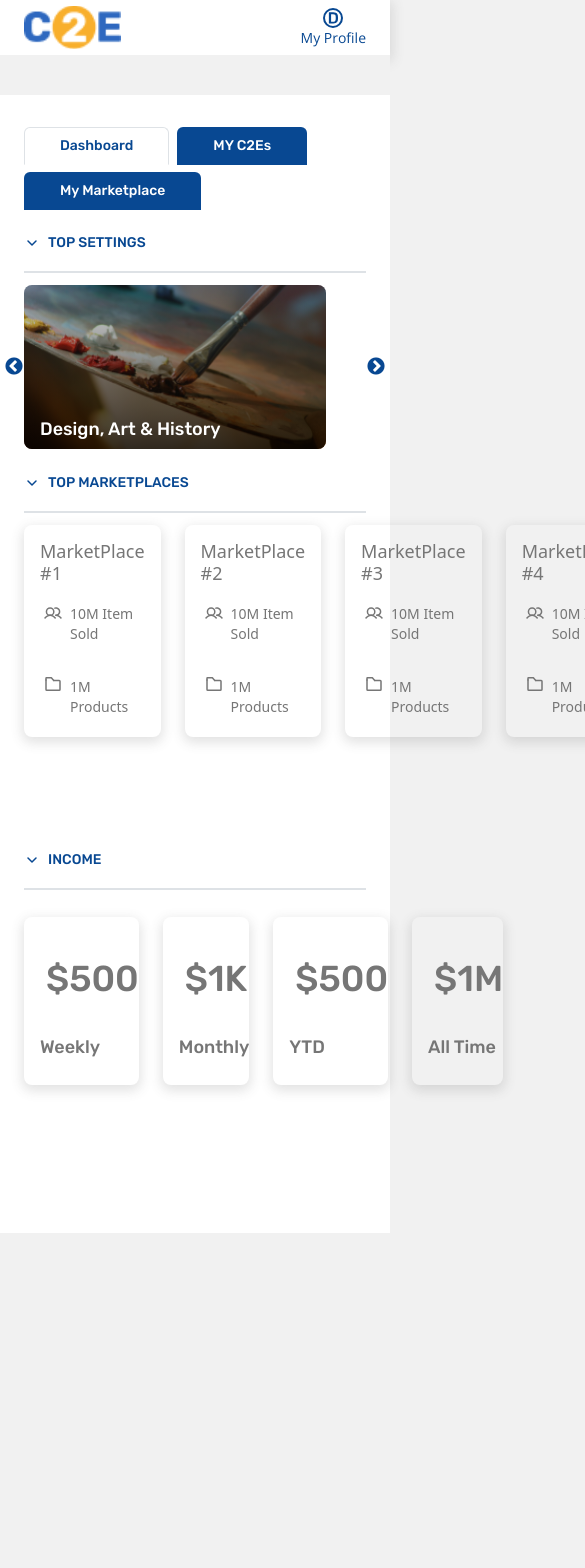
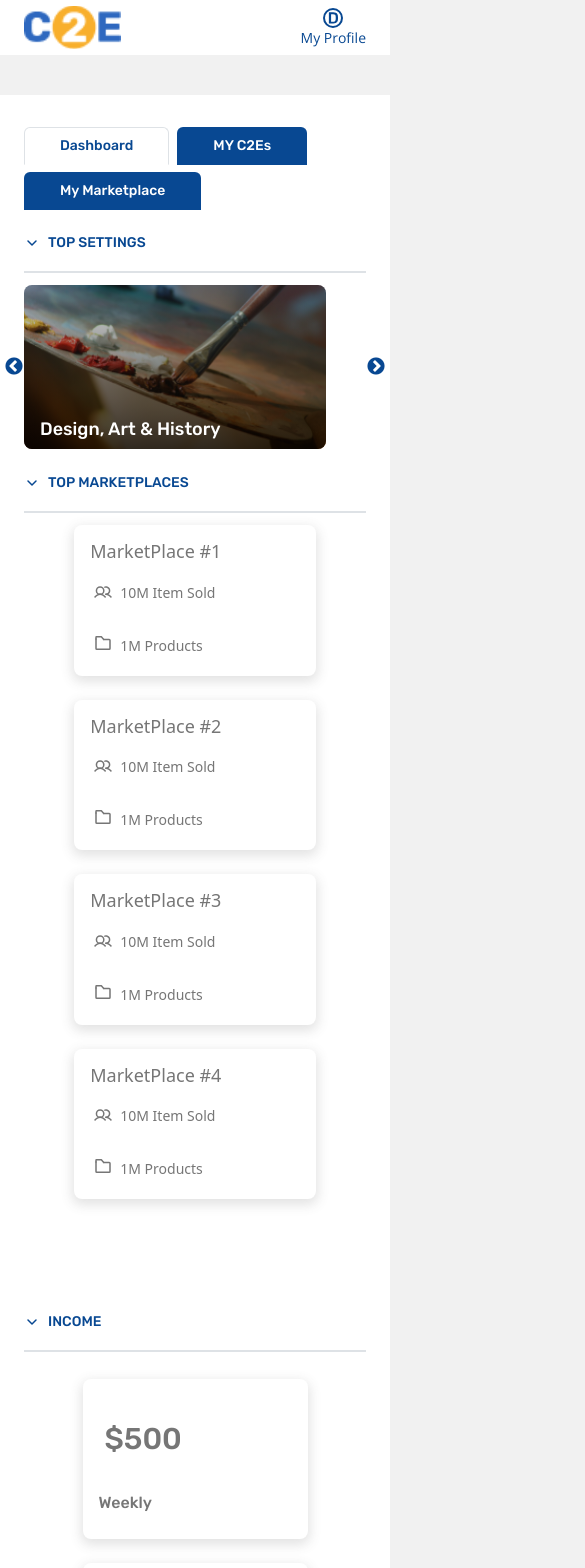
Before and after one commit to CurrikiEducationalExperiences/c2e-reader-prototype, a React (Create React App) app: page / in a window 390 px wide. Shown: the top 1568 px of the page, 585 px wide, since content can reach past the window. Before the commit the page ends 1265 px from the top, so only its background shows below. Built offline with nearby package versions, Linux system fonts and the light colour scheme.

Commit message:
add responsive on productCard1

```diff
--- a/src/components/dashboard/dashboardSettings/TopMarketPlace.js
+++ b/src/components/dashboard/dashboardSettings/TopMarketPlace.js
@@ -7,11 +7,27 @@ const TopMarketPlace = () => {
   return (
     <>
       <DropdownButton btntext="TOP MARKETPLACES" />
-      <div className=" flex items-center gap-4 ">
-        <MarketPlace marketPlaceTitle="MarketPlace #1" marketPlaceItemSold="10M Item Sold" marketPlaceProducts="1M Products" />
-        <MarketPlace marketPlaceTitle="MarketPlace #2" marketPlaceItemSold="10M Item Sold" marketPlaceProducts="1M Products" />
-        <MarketPlace marketPlaceTitle="MarketPlace #3" marketPlaceItemSold="10M Item Sold" marketPlaceProducts="1M Products" />
-        <MarketPlace marketPlaceTitle="MarketPlace #4" marketPlaceItemSold="10M Item Sold" marketPlaceProducts="1M Products" />
+      <div className=" flex items-center gap-4 max-md:flex max-md:flex-wrap max-md:justify-center">
+        <MarketPlace
+          marketPlaceTitle="MarketPlace #1"
+          marketPlaceItemSold="10M Item Sold"
+          marketPlaceProducts="1M Products"
+        />
+        <MarketPlace
+          marketPlaceTitle="MarketPlace #2"
+          marketPlaceItemSold="10M Item Sold"
+          marketPlaceProducts="1M Products"
+        />
+        <MarketPlace
+          marketPlaceTitle="MarketPlace #3"
+          marketPlaceItemSold="10M Item Sold"
+          marketPlaceProducts="1M Products"
+        />
+        <MarketPlace
+          marketPlaceTitle="MarketPlace #4"
+          marketPlaceItemSold="10M Item Sold"
+          marketPlaceProducts="1M Products"
+        />
       </div>
     </>
   );
--- a/src/components/dashboard/dashboardSettings/income.js
+++ b/src/components/dashboard/dashboardSettings/income.js
@@ -7,7 +7,7 @@ const Income = () => {
   return (
     <>
       <DropdownButton btntext="INCOME" className=" pt-[113px] " mb />
-      <div className=" flex items-center gap-4 ">
+      <div className=" flex items-center gap-4 max-md:flex-wrap max-md:justify-center">
         <IncomeCard incomePrice="$500" incomeMonth="Weekly" />
         <IncomeCard incomePrice="$1K" incomeMonth="Monthly" />
         <IncomeCard incomePrice="$500" incomeMonth="YTD" />
--- a/src/components/dashboard/myc2e/gridCard.js
+++ b/src/components/dashboard/myc2e/gridCard.js
@@ -4,7 +4,7 @@ import ProductCard from "../../../utils/productCard1";
 
 const GridCard = () => {
   return (
-    <div className=" max-w-[1030px] flex flex-wrap gap-4 mt-[120px] mb-[39px] ">
+    <div className="flex flex-wrap justify-center gap-x-4 gap-y-20 mt-[120px] mb-[39px] pl-[25px]">
       <ProductCard
         ProductCardTitle1="Lorem Ipsum"
         ProductCardPrice1="$26"
--- a/src/components/dashboard/myc2e/listCard.js
+++ b/src/components/dashboard/myc2e/listCard.js
@@ -4,7 +4,7 @@ import ProductCard from "../../../utils/productCard2";
 
 const ListCard = () => {
   return (
-    <div className=" flex flex-col gap-4 mb-[39px]">
+    <div className="flex flex-col gap-4 mb-[39px]">
       <ProductCard
         ProductCardTitle2="Lorem Ipsum"
         ProductCardPrice2="$26"
--- a/src/utils/income.js
+++ b/src/utils/income.js
@@ -3,9 +3,11 @@ import React from "react";
 const Income = ({ incomePrice, incomeMonth }) => {
   return (
     <>
-      <div className="pt-[42px] pb-2 pl-4 w-[282px] rounded-lg rounded-s-lg shadow-mainshadow text-gray100 font-Rubik">
-        <h2 className="text-4xl pl-[6px] mb-[34px]">{incomePrice}</h2>
-        <p className="font-medium text-lg">{incomeMonth}</p>
+      <div className="pt-[42px] pb-2 pl-4 w-[282px] max-md:w-[225px] rounded-lg rounded-s-lg shadow-mainshadow text-gray100 font-Rubik">
+        <h2 className="text-4xl  max-md:text-3xl pl-[6px] mb-[34px]">
+          {incomePrice}
+        </h2>
+        <p className="font-medium text-lg max-md:text-base">{incomeMonth}</p>
       </div>
     </>
   );
--- a/src/utils/marketPlace.js
+++ b/src/utils/marketPlace.js
@@ -3,7 +3,11 @@ import React from "react";
 import Contact from "../assets/images/contact.svg";
 import Folder from "../assets/images/folder.svg";
 
-const MarketPlace = ({ marketPlaceTitle, marketPlaceItemSold, marketPlaceProducts }) => {
+const MarketPlace = ({
+  marketPlaceTitle,
+  marketPlaceItemSold,
+  marketPlaceProducts,
+}) => {
   return (
     <div className="p-[16px] w-[241.5px] rounded-lg rounded-s-lg shadow-mainshadow text-gray100">
       <h2 className="text-[18px] mb-[16px] ">{marketPlaceTitle}</h2>
--- a/src/utils/productCard1.js
+++ b/src/utils/productCard1.js
@@ -8,11 +8,11 @@ const productCard1 = ({
   ProductCardDescription1,
 }) => {
   return (
-    <div className="relative">
+    <div className="relative w-[220px]  lg:w-[239px]">
       <div className="absolute top-[-57px] left-[17px]">
         <img src={ProductCardImg} alt="Product Card Image" />
       </div>
-      <div className=" pr-4 pl-4 w-[239px]  border-[1px] border-solid border-borderColor hover:border-borderGray rounded-[10px] hover:rounded-[10px] hover:bg-blueHighlight hover:shadow-mainshadow  ">
+      <div className=" pr-4 pl-4 border-[1px] border-solid border-borderColor hover:border-borderGray rounded-[10px] hover:rounded-[10px] hover:bg-blueHighlight hover:shadow-mainshadow  ">
         <div className="pt-[57px] mb-2">
           <div className="flex justify-between mb-3 align-baseline">
             <h2 className="font-normal text-sm mb-0 font-OpenSans hover:text-primarycolor2">
--- a/src/utils/productCard2.js
+++ b/src/utils/productCard2.js
@@ -8,7 +8,7 @@ const productCard2 = ({
   ProductCardDescription2,
 }) => {
   return (
-    <div className="relative">
+    <div className="relative w-full ">
       <div className="absolute top-[29px] left-[-35px]">
         <img src={ProductCardImg} alt="Product Card Image" />
       </div>
```
Also changed, not shown: src/components/dashboard/dashboardSettings/Settings.js (+8 -2 lines).
